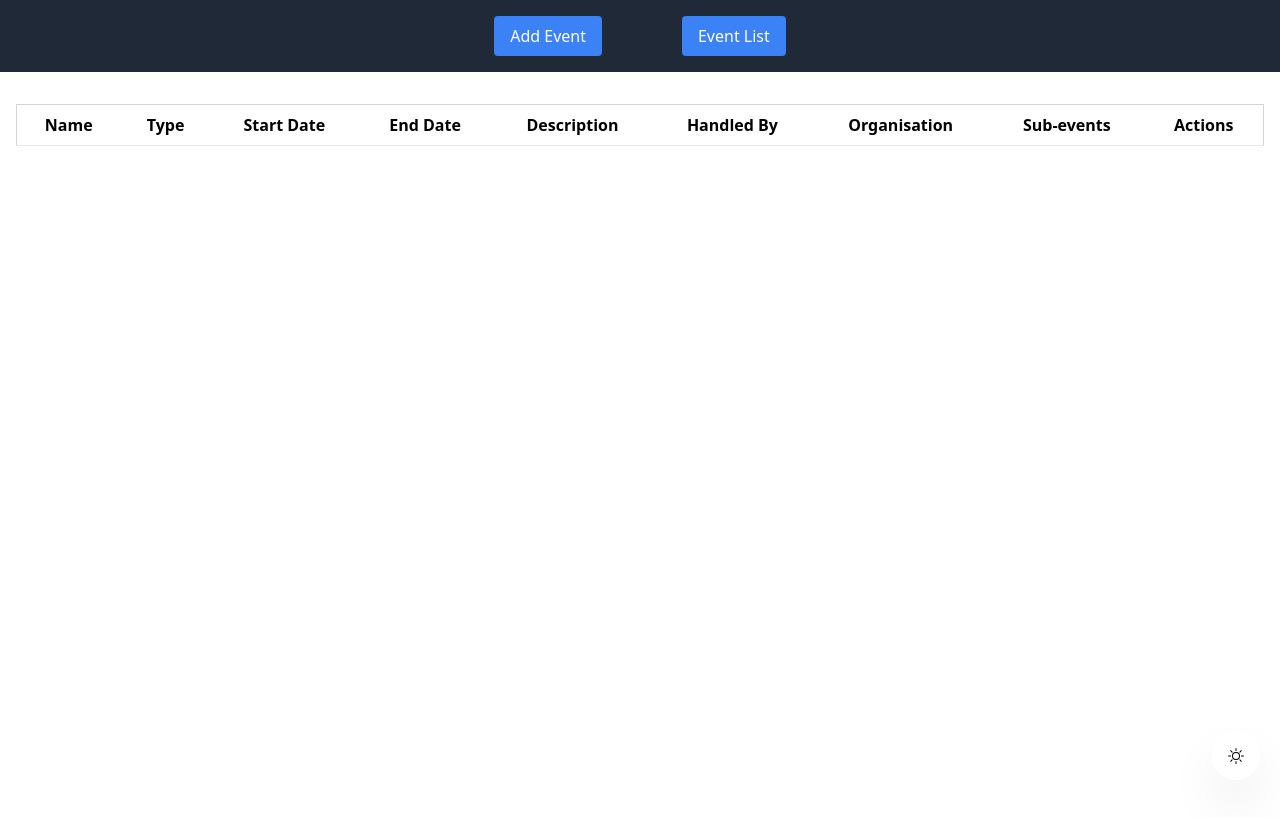
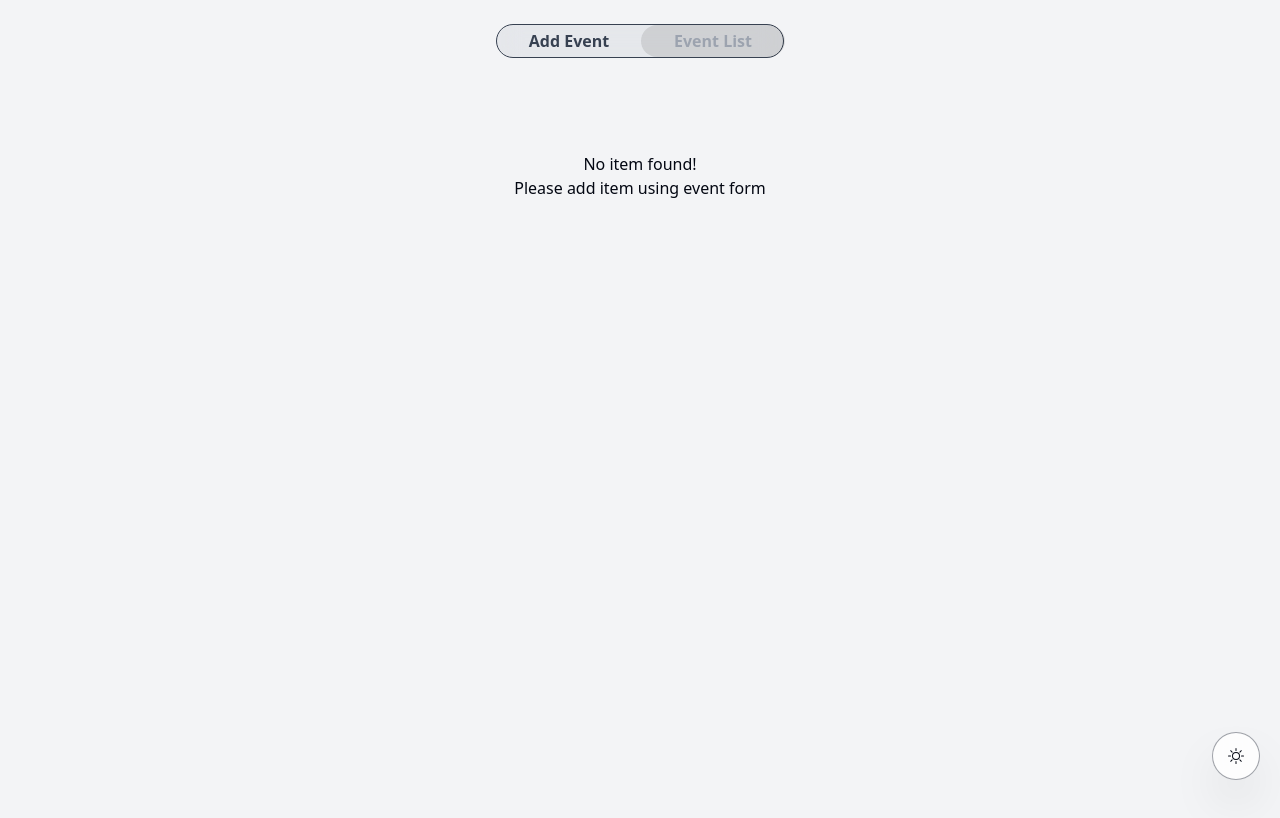
Before and after one commit to vishalp-65/praeclarum_assignment, a React (Create React App) app: page /list in a window 1280 px wide. Shown: the top 818 px of the page. Built offline with nearby package versions, Linux system fonts and the light colour scheme.

Commit message:
Added theme context

```diff
--- a/src/App.tsx
+++ b/src/App.tsx
@@ -1,28 +1,14 @@
 import React from "react";
-import { BrowserRouter as Router, Route, Routes, Link } from "react-router-dom";
+import { BrowserRouter as Router, Route, Routes } from "react-router-dom";
 import EventForm from "./components/EventForm";
 import EventList from "./components/EventList";
+import Navbar from "./components/Navbar";
 
 const App: React.FC = () => {
     return (
         <Router>
-            <div className="flex flex-col items-center justify-center gap-4">
-                <nav className="p-4 bg-gray-800 w-full">
-                    <div className="flex items-center justify-center gap-16">
-                        <Link
-                            to="/add"
-                            className="px-4 py-2 mr-4 text-white bg-blue-500 rounded"
-                        >
-                            Add Event
-                        </Link>
-                        <Link
-                            to="/list"
-                            className="px-4 py-2 text-white bg-blue-500 rounded"
-                        >
-                            Event List
-                        </Link>
-                    </div>
-                </nav>
+            <Navbar />
+            <div className="flex flex-col items-center justify-center gap-4 pt-20">
                 <Routes>
                     <Route path="/add" element={<EventForm />} />
                     <Route path="/list" element={<EventList />} />
--- a/src/components/EventList.tsx
+++ b/src/components/EventList.tsx
@@ -12,34 +12,37 @@ const EventList: React.FC = () => {
     };
 
     return (
-        <div className="p-4 w-full">
-            <table className="w-full bg-white border border-gray-300 text-center">
+        <div className="p-4 w-full min-h-screen">
+            {events.length > 0 ? (
+                <table
+                    className="w-full px-3 bg-white dark:bg-gray-900 border border-gray-700
+                 dark:border-gray-500 text-center rounded-2xl"
+                >
                     <thead>
-                    <tr>
-                        <th className="py-2 px-4 border-b">Name</th>
-                        <th className="py-2 px-4 border-b">Type</th>
-                        <th className="py-2 px-4 border-b">Start Date</th>
-                        <th className="py-2 px-4 border-b">End Date</th>
-                        <th className="py-2 px-4 border-b">Description</th>
-                        <th className="py-2 px-4 border-b">Handled By</th>
-                        <th className="py-2 px-4 border-b">Organisation</th>
-                        <th className="py-2 px-4 border-b">Sub-events</th>
-                        <th className="py-2 px-4 border-b">Actions</th>
+                        <tr className="border-b border-gray-600">
+                            <th className="p-4">Type</th>
+                            <th className="p-4">Name</th>
+                            <th className="p-4">Start Date</th>
+                            <th className="p-4">End Date</th>
+                            <th className="p-4">Description</th>
+                            <th className="p-4">Handled By</th>
+                            <th className="p-4">Organisation</th>
+                            <th className="p-4">Sub-events</th>
+                            <th className="p-4">Actions</th>
                         </tr>
                     </thead>
-                <tbody>
+                    <tbody className="bg-white dark:bg-gray-900 text-center">
                         {events.map((event) => (
-                        <tr key={event.id}>
-                            <td className="py-2 px-4 border-b">{event.name}</td>
-                            <td className="py-2 px-4 border-b">{event.type}</td>
-                            <td className="py-2 px-4 border-b">
-                                {event.startDate}
-                            </td>
-                            <td className="py-2 px-4 border-b">
-                                {event.endDate}
-                            </td>
+                            <tr
+                                key={event.id}
+                                className="border-b border-gray-400 dark:border-gray-700"
+                            >
+                                <td className="py-2 px-4">{event.name}</td>
+                                <td className="py-2 px-4">{event.type}</td>
+                                <td className="py-2 px-4">{event.startDate}</td>
+                                <td className="py-2 px-4">{event.endDate}</td>
                                 <td
-                                className="py-2 px-4 border-b truncate relative"
+                                    className="py-2 px-4 truncate relative"
                                     style={{ maxWidth: "150px" }}
                                 >
                                     <div className="tooltip-container">
@@ -49,16 +52,12 @@ const EventList: React.FC = () => {
                                         </span>
                                     </div>
                                 </td>
-                            <td className="py-2 px-4 border-b">
-                                {event.handledBy}
-                            </td>
-                            <td className="py-2 px-4 border-b">
+                                <td className="py-2 px-4">{event.handledBy}</td>
+                                <td className="py-2 px-4">
                                     {event.organisation}
                                 </td>
-                            <td className="py-2 px-4 border-b">
-                                {event.subEvents}
-                            </td>
-                            <td className="py-2 px-4 border-b">
+                                <td className="py-2 px-4">{event.subEvents}</td>
+                                <td className="py-2 px-4">
                                     <button
                                         onClick={() => handleDelete(event.id)}
                                         className="p-1.5 text-white bg-red-500 rounded"
@@ -70,6 +69,12 @@ const EventList: React.FC = () => {
                         ))}
                     </tbody>
                 </table>
+            ) : (
+                <div className="flex flex-col items-center justify-center w-full text-center h-40">
+                    <p>No item found!</p>
+                    <p>Please add item using event form</p>
+                </div>
+            )}
         </div>
     );
 };
--- /dev/null
+++ b/src/components/Navbar.tsx
@@ -0,0 +1,44 @@
+import React from "react";
+import { Link, useLocation } from "react-router-dom";
+
+type Props = {};
+
+const Navbar = (props: Props) => {
+    const location = useLocation();
+    const currActive = location.pathname;
+
+    return (
+        <nav className="p-4 w-full fixed mt-2">
+            <div className="flex items-center justify-center gap-16 text-gray-900 dark:text-white">
+                <div className="w-full flex items-center justify-center">
+                    <div className="w-72 flex bg-gray-400/15 dark:bg-gray-800/15 items-center rounded-full border border-gray-700 backdrop-blur-md">
+                        <Link to="/add">
+                            <div
+                                className={`w-36 font-semibold px-3 py-1 cursor-pointer text-gray-400 rounded-full flex justify-center items-center ${
+                                    currActive === "/add"
+                                        ? "bg-gray-950/15 dark:bg-white/15 dark:text-white text-black"
+                                        : "text-gray-700 dark:text-gray-500 hover:bg-white/10 hover:dark:text-gray-300 hover:text-gray-600"
+                                }`}
+                            >
+                                <p>Add Event</p>
+                            </div>
+                        </Link>
+                        <Link to="/list">
+                            <div
+                                className={`w-36 font-semibold px-3 py-1 cursor-pointer text-gray-400 rounded-full flex justify-center items-center ${
+                                    currActive === "/list"
+                                        ? "bg-black/10 dark:bg-white/15 dark:text-white text-black"
+                                        : "text-gray-700 dark:text-gray-500 hover:bg-white/10 hover:dark:text-gray-300 hover:text-gray-600"
+                                }`}
+                            >
+                                <p>Event List</p>
+                            </div>
+                        </Link>
+                    </div>
+                </div>
+            </div>
+        </nav>
+    );
+};
+
+export default Navbar;
--- a/src/components/theme-switch.tsx
+++ b/src/components/theme-switch.tsx
@@ -7,7 +7,9 @@ export default function ThemeSwitch() {
 
     return (
         <button
-            className="fixed bottom-5 right-5 bg-white w-[3rem] h-[3rem] bg-opacity-80 backdrop-blur-[0.5rem] border border-white border-opacity-40 shadow-2xl rounded-full flex items-center justify-center hover:scale-[1.15] active:scale-105 transition-all dark:bg-gray-950"
+            className="fixed bottom-5 right-5 bg-white w-[3rem] h-[3rem] bg-opacity-80 backdrop-blur-[0.5rem]
+            border border-gray-900 dark:border-gray-500 border-opacity-40 shadow-2xl rounded-full flex items-center justify-center
+            hover:scale-[1.15] active:scale-105 transition-all dark:bg-gray-950"
             onClick={toggleTheme}
         >
             {theme === "light" ? <BsSun /> : <BsMoon />}
--- a/src/index.tsx
+++ b/src/index.tsx
@@ -14,8 +14,10 @@ root.render(
     <React.StrictMode>
         <Provider store={store}>
             <ThemeContextProvider>
-                <App />
-                <ThemeSwitch />
+                <div className="bg-gray-100 text-gray-950 dark:bg-gray-900 dark:text-gray-50 dark:text-opacity-90">
+                    <App />
+                    <ThemeSwitch />
+                </div>
             </ThemeContextProvider>
         </Provider>
     </React.StrictMode>
```
Also changed, not shown: src/components/EventForm.tsx (+14 -11 lines). Lines whose indentation alone changed are shown as unchanged.
